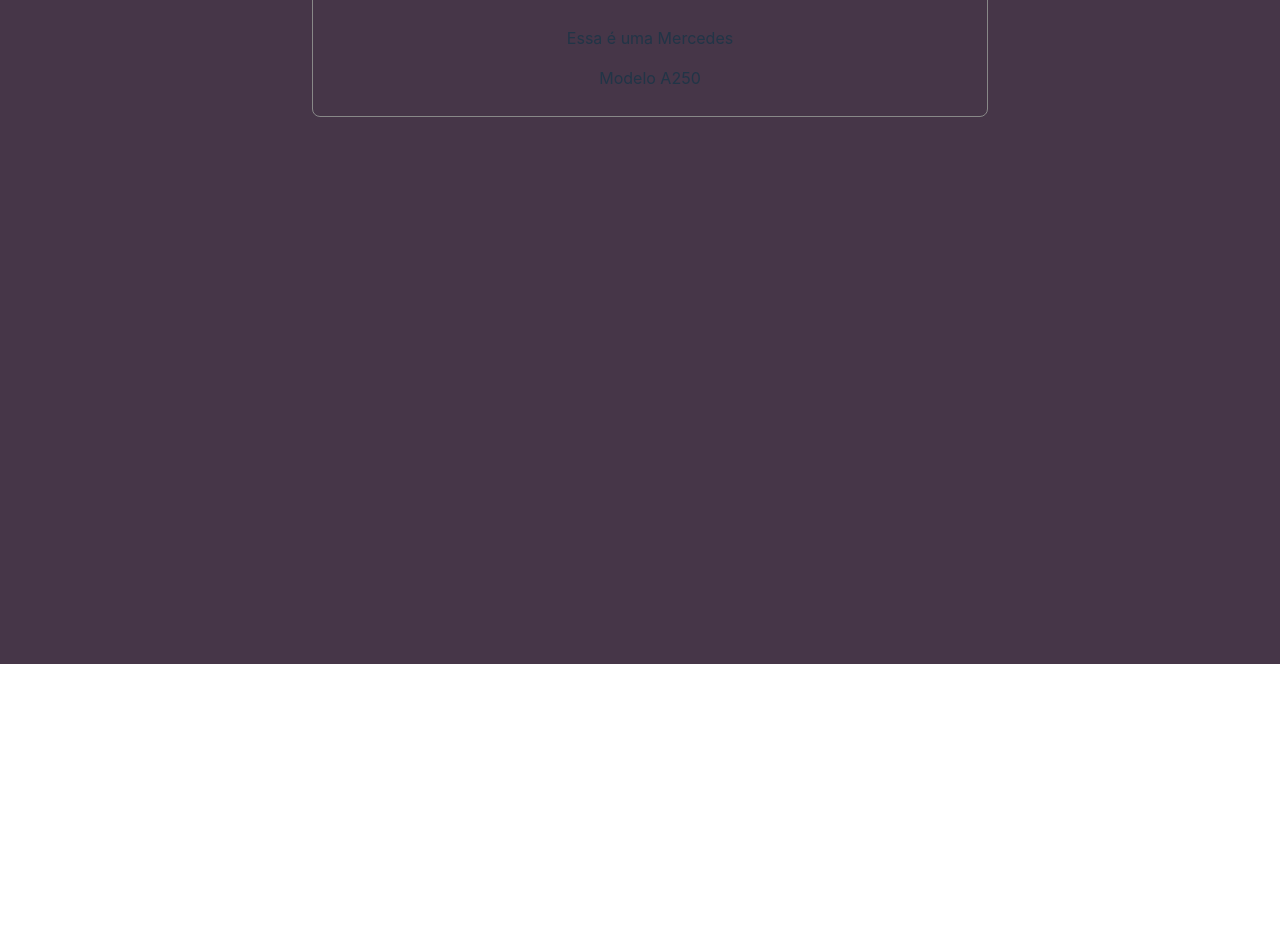
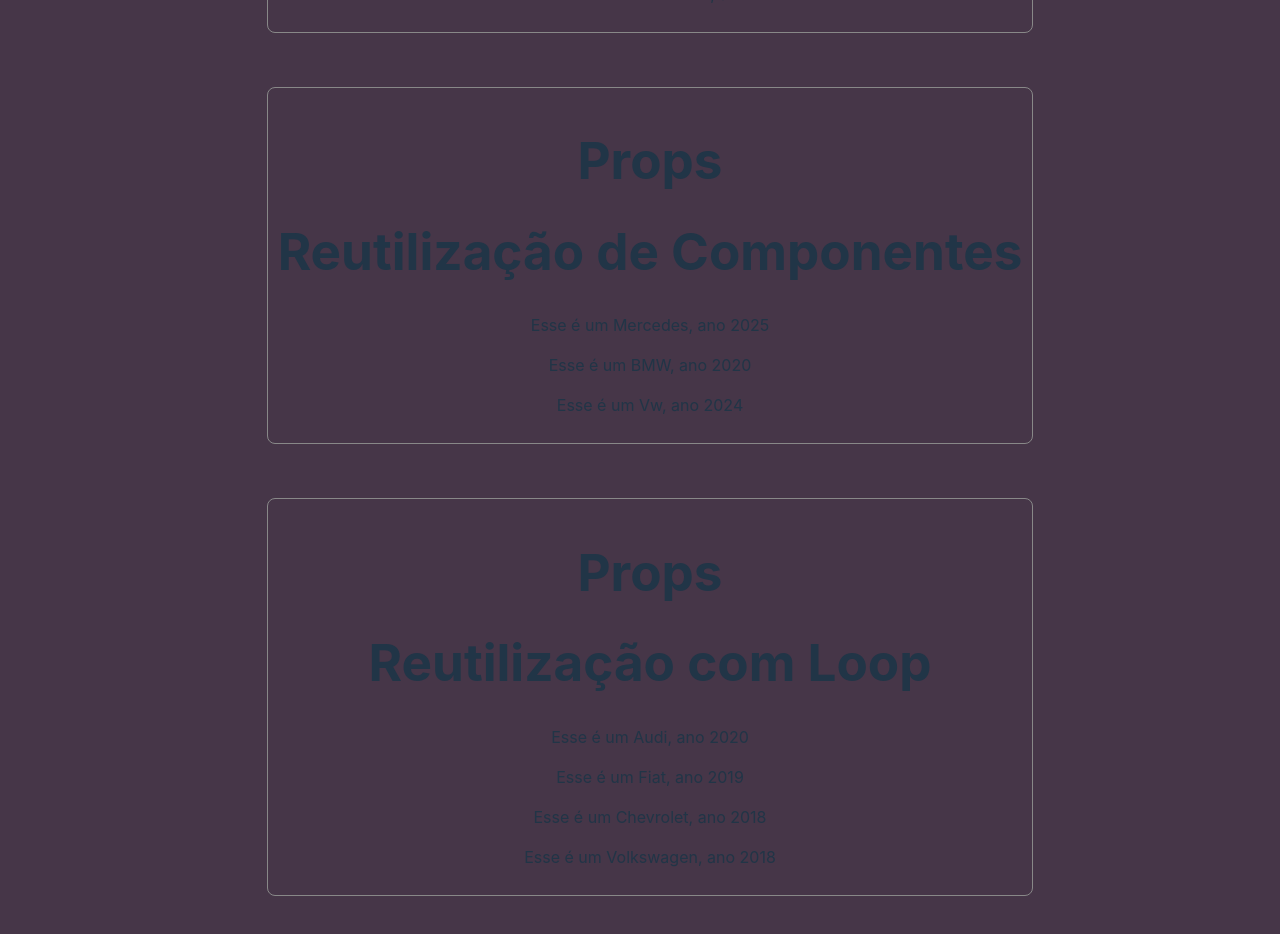
Before and after one commit to PedroSampaio11/aulas_react, a React (Vite) app in the folder 3_Avançando/avançando/: page / in a window 1280 px wide. Shown: the part 2520-3454 px from the top of the page. Before the commit the page ends 3184 px from the top, so only its background shows below. Built offline with nearby package versions, Linux system fonts and the light colour scheme.

Commit message:
"Added car list and rendering, updated Destructuring component to accept year prop instead of model, and modified App component to use new props and render car list"

```diff
--- a/3_Avançando/avançando/src/App.jsx
+++ b/3_Avançando/avançando/src/App.jsx
@@ -16,6 +16,15 @@
 import Props from "./components/Props";
 // importando Destructuring Props
 import Destructuring from "./components/Destructuring";
+
+// renderizaçao de lista de carros
+const cars = [
+  { id: 1, brand: "Audi", year: 2020 },
+  { id: 2, brand: "Fiat", year: 2019 },
+  { id: 3, brand: "Chevrolet", year: 2018 },
+  { id: 3, brand: "Volkswagen", year: 2018 },
+];
+
 
 function App() {
   return (
@@ -90,10 +99,42 @@
       >
         <h1 style={{ textAlign: "center" }}> Props </h1>
         <Props user="Pedro" />
-        <br style={{border: "1px solid #333"}}/>
         <h1 style={{ textAlign: "center" }}> Desestruturação</h1>
-        <Destructuring brand="Mercedes" model= "A250"/>
+        <Destructuring brand="Mercedes" model="A250" km={120.0} />
       </div>
+      <br />
+      <div
+        className="props"
+        style={{
+          border: "1.5px solid #888",
+          borderRadius: "8px",
+          padding: "10px",
+          margin: "15px 0",
+        }}
+      >
+        <h1 style={{ textAlign: "center" }}> Props </h1>
+        <h1 style={{ textAlign: "center" }}> Reutilização de Componentes </h1>
+        <Destructuring brand="Mercedes" year={2025} />
+        <Destructuring brand="BMW" year={2020} />
+        <Destructuring brand="Vw" year={2024} />
+      </div>
+      <br />
+      <div
+        className="props"
+        style={{
+          border: "1.5px solid #888",
+          borderRadius: "8px",
+          padding: "10px",
+          margin: "15px 0",
+        }}
+      >
+        <h1 style={{ textAlign: "center" }}> Props </h1>
+        <h1 style={{ textAlign: "center" }}> Reutilização com Loop </h1>
+        { cars.map((car)=>(
+          <Destructuring key={car.id} brand={car.brand} year={car.year} />
+        ))}
+      </div>
+
     </div>
   );
 }
--- a/3_Avançando/avançando/src/components/Destructuring.jsx
+++ b/3_Avançando/avançando/src/components/Destructuring.jsx
@@ -1,11 +1,10 @@
 
 import PropTypes from "prop-types";
 
-const Destructuring = ({brand, model}) => {
+const Destructuring = ({brand, year}) => {
   return (
     <div>
-      <p>Essa é uma {brand}</p>
-      <p>Modelo {model}</p>
+      <p>Esse é um {brand}, ano {year}</p>
     </div>
   );
 };
@@ -13,7 +12,7 @@
 // Definindo PropTypes para o componente
 Destructuring.propTypes = {
   brand: PropTypes.string.isRequired, // Valida que 'brand' deve ser uma string e é obrigatória
-  model: PropTypes.string.isRequired,
+  year: PropTypes.number.isRequired,
 };
 
 export default Destructuring;
```
